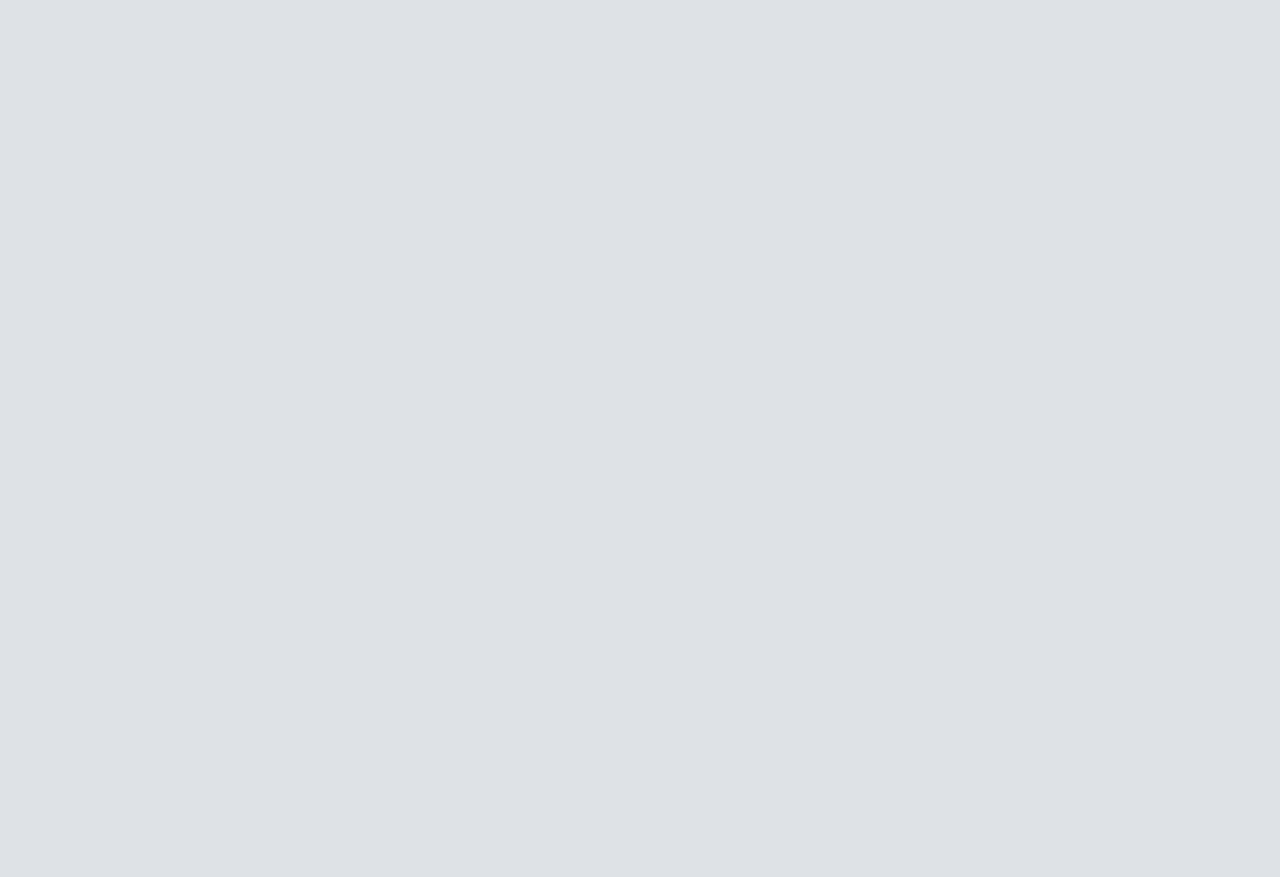
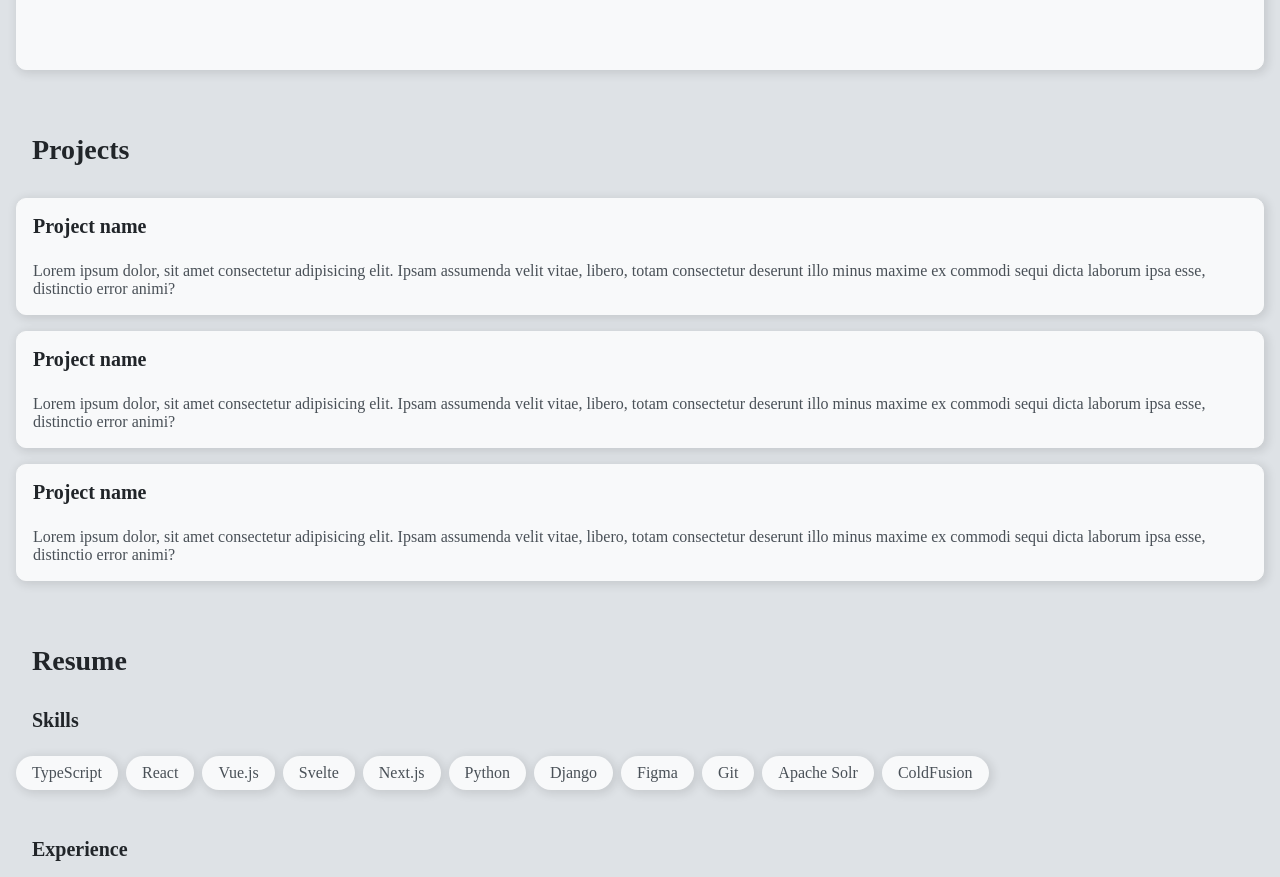
Before and after one commit to crvdam/portfolio_v3, a React (Vite) app in the folder portfolio_v3/: page / in a window 1280 px wide. Shown: the part 220-1097 px from the top of the page. Before the commit the page ends 800 px from the top, so only its background shows below. Built offline with nearby package versions, Linux system fonts and the light colour scheme.

Commit message:
Added main sections and general styling

```diff
--- a/portfolio_v3/src/Main/Main.css
+++ b/portfolio_v3/src/Main/Main.css
@@ -1,3 +1,64 @@
 main {
   max-width: 1280px;
+  margin: auto;
+  padding: 1rem;
 }
+
+section {
+  margin-bottom: 4rem;
+}
+
+.tile {
+  padding: 1rem;
+  border-radius: var(--border-radius);
+  border: 1px solid var(--clr-border);
+  box-shadow: var(--box-shadow);
+  background-color: var(--bg-secondary);
+}
+
+.introduction {
+  min-height: 240px;
+}
+
+.section-title {
+  margin-left: 1rem;
+}
+
+.project {
+  margin-bottom: 1rem;
+}
+
+.resume-subcategory {
+  margin-bottom: 3rem;
+}
+
+.skill-list {
+  display: flex;
+  flex-wrap: wrap;
+  gap: 0.5rem;
+}
+
+.skill {
+  border-radius: 100vw;
+  background-color: var(--bg-secondary);
+  padding: 0.5rem 1rem;
+  box-shadow: var(--box-shadow);
+}
+
+.function-wrapper {
+  display: flex;
+  justify-content: space-between;
+}
+
+.function-title {
+  font-weight: 700;
+}
+
+.responsibilities {
+  margin-top: 1rem;
+  margin-bottom: 1rem;
+
+  li:not(last-child) {
+    margin-bottom: 1rem;
+  }
+}
--- a/portfolio_v3/src/Main/Main.tsx
+++ b/portfolio_v3/src/Main/Main.tsx
@@ -1,7 +1,101 @@
 import "./Main.css";
 
 function Main() {
-  return <main></main>;
+  return (
+    <main>
+      <section className="introduction tile">
+        <div>
+          <p>Hi, my name is</p>
+          <h1>Caspar van Dam</h1>
+          <h3>Web developer</h3>
+        </div>
+      </section>
+
+      <section className="projects">
+        <h2 className="section-title">Projects</h2>
+        <div className="project tile">
+          <h3>Project name</h3>
+          <p>
+            Lorem ipsum dolor, sit amet consectetur adipisicing elit. Ipsam
+            assumenda velit vitae, libero, totam consectetur deserunt illo minus
+            maxime ex commodi sequi dicta laborum ipsa esse, distinctio error
+            animi?
+          </p>
+        </div>
+        <div className="project tile">
+          <h3>Project name</h3>
+          <p>
+            Lorem ipsum dolor, sit amet consectetur adipisicing elit. Ipsam
+            assumenda velit vitae, libero, totam consectetur deserunt illo minus
+            maxime ex commodi sequi dicta laborum ipsa esse, distinctio error
+            animi?
+          </p>
+        </div>
+        <div className="project tile">
+          <h3>Project name</h3>
+          <p>
+            Lorem ipsum dolor, sit amet consectetur adipisicing elit. Ipsam
+            assumenda velit vitae, libero, totam consectetur deserunt illo minus
+            maxime ex commodi sequi dicta laborum ipsa esse, distinctio error
+            animi?
+          </p>
+        </div>
+      </section>
+
+      <section className="resume">
+        <h2 className="section-title">Resume</h2>
+
+        <div className="resume-subcategory">
+          <h3 className="section-title">Skills</h3>
+          <ul className="skill-list">
+            <li className="skill">TypeScript</li>
+            <li className="skill">React</li>
+            <li className="skill">Vue.js</li>
+            <li className="skill">Svelte</li>
+            <li className="skill">Next.js</li>
+            <li className="skill">Python</li>
+            <li className="skill">Django</li>
+            <li className="skill">Figma</li>
+            <li className="skill">Git</li>
+            <li className="skill">Apache Solr</li>
+            <li className="skill">ColdFusion</li>
+          </ul>
+        </div>
+
+        <div className="resume-subcategory">
+          <h3 className="section-title">Experience</h3>
+          <div className="experience-item tile">
+            <div className="function-wrapper">
+              <h4 className="function-title">Junior Front-end Developer</h4>
+              <span className="function-duration">march 2025 - present</span>
+            </div>
+            <p>Accessify SaaS</p>
+            <ul className="responsibilities">
+              <li>Responsibility 1</li>
+              <li>Responsibility 2</li>
+              <li>Responsibility 3</li>
+            </ul>
+          </div>
+        </div>
+        <div className="resume-subcategory">
+          <h3 className="section-title">Education</h3>
+          <div className="education-item tile">
+            <h4>Work & Organizational Psychology</h4>
+            <p>Master's</p>
+            <p></p>
+          </div>
+          <div className="education-item tile">
+            <h4>Work & Organizational Psychology</h4>
+            <p>Bachelors's</p>
+          </div>
+          <div className="education-item tile">
+            <h4>Clinical & Health Psychology</h4>
+            <p>Bachelors's</p>
+          </div>
+        </div>
+      </section>
+    </main>
+  );
 }
 
 export default Main;
--- a/portfolio_v3/src/index.css
+++ b/portfolio_v3/src/index.css
@@ -1,8 +1,45 @@
 :root {
   --bg-primary: #dee2e6;
   --bg-secondary: #f8f9fa;
-  --clr-primary: #212529;
+  --clr-header: #212529;
+  --clr-text: #495057;
+  --clr-border: #f8f9fa;
+  --border-radius: 10px;
+  --box-shadow: 2px 2px 10px 2px rgba(0, 0, 0, 0.1);
 
   background-color: var(--bg-primary);
-  color: var(--clr-primary);
+  color: var(--clr-text);
 }
+
+* {
+  margin: 0;
+  padding: 0;
+}
+
+h1 {
+  font-size: 2.5rem;
+  margin-bottom: 1rem;
+  color: var(--clr-header);
+}
+
+h2 {
+  font-size: 1.75rem;
+  margin-bottom: 2rem;
+  color: var(--clr-header);
+}
+
+h3 {
+  font-size: 1.25rem;
+  margin-bottom: 1.5rem;
+  color: var(--clr-header);
+}
+
+h4 {
+  font-size: 1rem;
+  margin-bottom: 0;
+  color: var(--clr-text);
+}
+
+ul {
+  list-style: none;
+}
```
